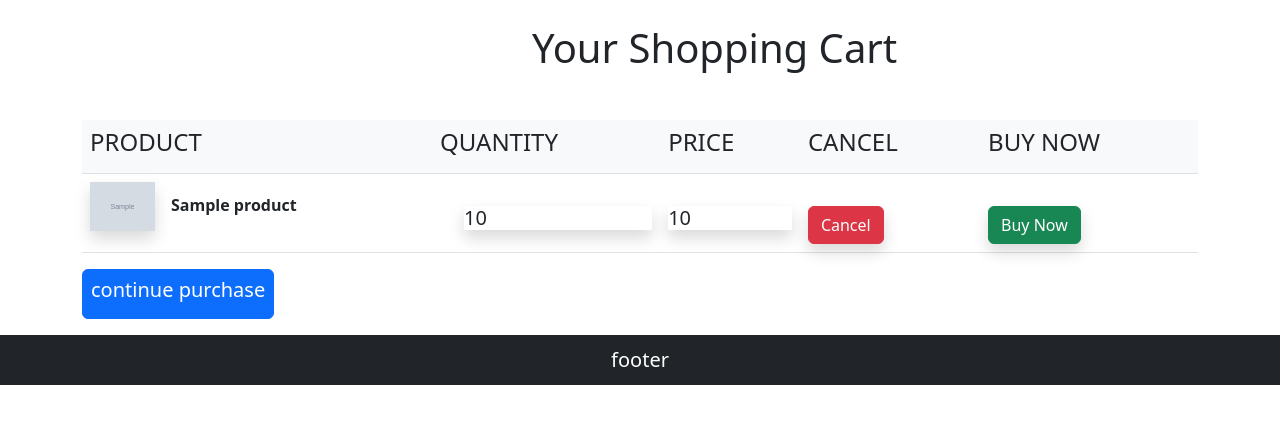
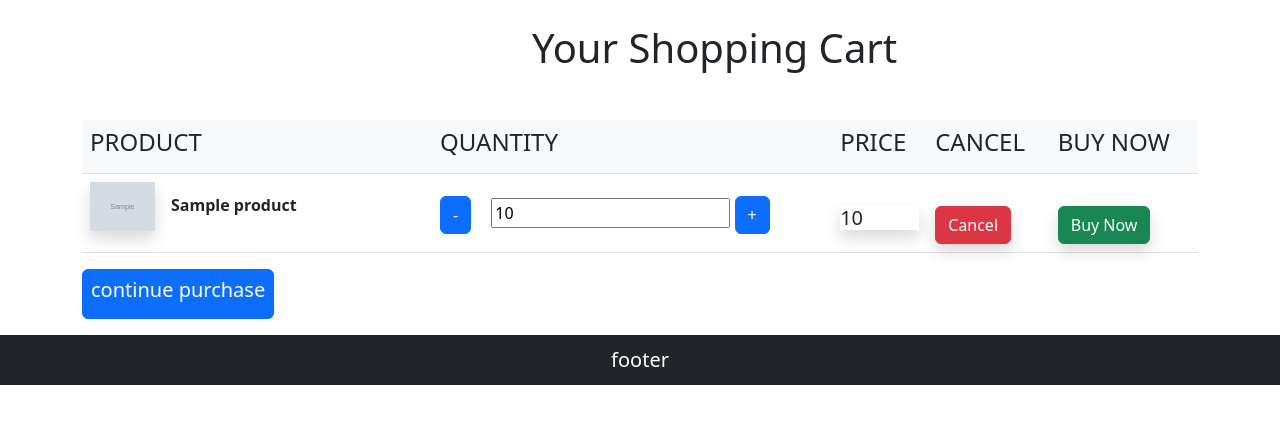
Before and after one commit to Binshabs/Ecommerce, a Django app: template Todoproject/templates/cart.html in a window 1280 px wide. Shown: the part 86-510 px from the top of the page. Run offline with Django 5.2, Linux system fonts and the light colour scheme; the template is opened without the code that fills it: most values are stand-ins (such as "Sample title", 1, 10 or a date in 2020); grey boxes marked "Sample" are stand-in pictures.

Commit message:
new file

```diff
--- a/Todoproject/cartapp/urls.py
+++ b/Todoproject/cartapp/urls.py
@@ -3,5 +3,10 @@ from . import views
 app_name='cartapp'
 urlpatterns = [
     path('addcart/<int:id>',views.addcart,name='addcart'),
+    path('removecart/<int:id>',views.addcart,name='removecart'),
+    path('fullremove/<int:id>',views.addcart,name='fullremove'),
+
+
+
     path('displaycart/',views.displaycart,name='displaycart'),
 ]
--- a/Todoproject/templates/cart.html
+++ b/Todoproject/templates/cart.html
@@ -29,18 +29,22 @@
             </thead>
             <tbody>
                 <tr>
-                    {% for cartitem in cart %}
+                    {% for i in cart %}
                     <th scope="row">
-                        <img class="crtimg me-3 shadow" style="width: 65px;" src="{{cartitem.product.image.url}}" alt="">{{cartitem.product}}
+                        <img class="crtimg me-3 shadow" style="width: 65px;" src="{{i.product.image.url}}" alt="">{{i.product}}
                     </th>
                     <td>
-                        <h5 class="mt-4 ms-4 shadow">{{cartitem.quantity}}</h5>
+                        <a class="btn btn-primary" href="{% url 'cartapp:removecart' i.product.id %}">-</a>
+                        <input class="mt-3 ms-3" value="{{i.quantity}}">
+                        <a class="btn btn-primary" href="{% url 'cartapp:addcart' i.product.id %}">+</a>
                     </td>
                     <td>
-                        <h5 class="mt-4 shadow">{{cartitem.product.price}}</h5>
+                        <h5 class="mt-4 shadow">{{i.product.price}}</h5>
                     </td>
-                    <td><a href="" class="btn btn-danger mt-4 shadow">Cancel</a></td>
-                    <td><button class="btn btn-success mt-4 shadow">Buy Now</button></td>
+                    <td>
+                        <a href="{% url 'cartapp:fullremove' i.product.id %}" class="btn btn-danger mt-4 shadow">Cancel</a>
+                    </td>
+                    <td><a class="btn btn-success mt-4 shadow">Buy Now</a></td>
                 </tr>
                 {% endfor %}
             </tbody>
```
Also changed, not shown: Todoproject/cartapp/views.py (+20 -2 lines), Todoproject/db.sqlite3.
